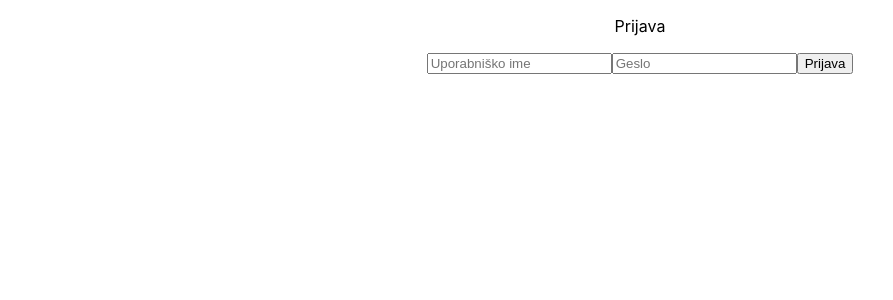
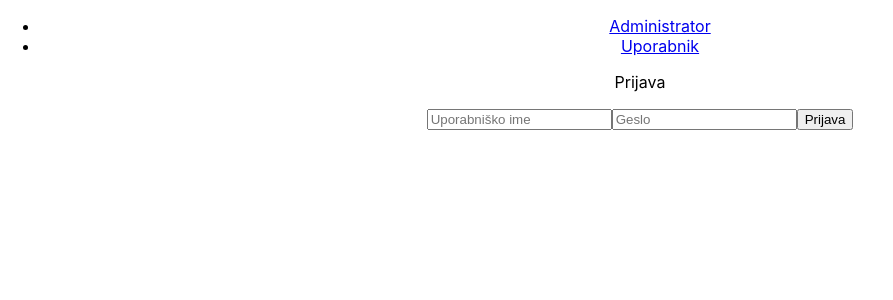
Before and after one commit to gajciii/Auxilium, a React (Create React App) app in the folder Auxilium/frontend/: page /administrator in a window 1280 px wide. Shown: the top 300 px of the page, without its empty margins (0-893 px from the left). Built offline with nearby package versions, Linux system fonts and the light colour scheme.

Commit message:
routing pa se nekaj navbar

```diff
--- a/Auxilium/frontend/src/components/Navbar/Navbar.js
+++ b/Auxilium/frontend/src/components/Navbar/Navbar.js
@@ -9,7 +9,7 @@ const NavigationBar = () => {
           <Link to="/administrator">Administrator</Link>
         </li>
         <li>
-          <Link to="/dashboard">Uporabnik</Link>
+          <Link to="/login">Uporabnik</Link>
         </li>
       </ul>
     </nav>
--- a/Auxilium/frontend/src/components/routing/Routing.js
+++ b/Auxilium/frontend/src/components/routing/Routing.js
@@ -5,16 +5,22 @@ import Administrator from "../Administrator/Administrator";
 import PageNotFound from "../PageNotFound/PageNotFound";
 import Prijava from "../Uporabnik/UporabnikPrijava";
 import UporabnikRegister from '../Uporabnik/UporabnikRegister';
-import ProfilUporabnik from '../Uporabnik/ProfilUporabnik'; // Import the ProfilUporabnik component
+import UserEditForm from '../Uporabnik/ProfilUporabnik';
+import NavigationBar from "../Navbar/Navbar";
 
 export default function Routing() {
     return (
+    <div>
+        <NavigationBar />
+
         <Routes>
             <Route path="/administrator" element={<Administrator />} />
             <Route path="/login" element={<Prijava />} />
             <Route path="/registracija" element={<UporabnikRegister />} />
-            <Route path="/profil-uporabnik" element={<ProfilUporabnik />} /> {/* New route for ProfilUporabnik */}
+            <Route path="/profil-uporabnik" element={<UserEditForm />} /> {/* New route for ProfilUporabnik */}
             <Route path="*" element={<PageNotFound />} />
         </Routes>
+
+    </div>
     );
 }
```
